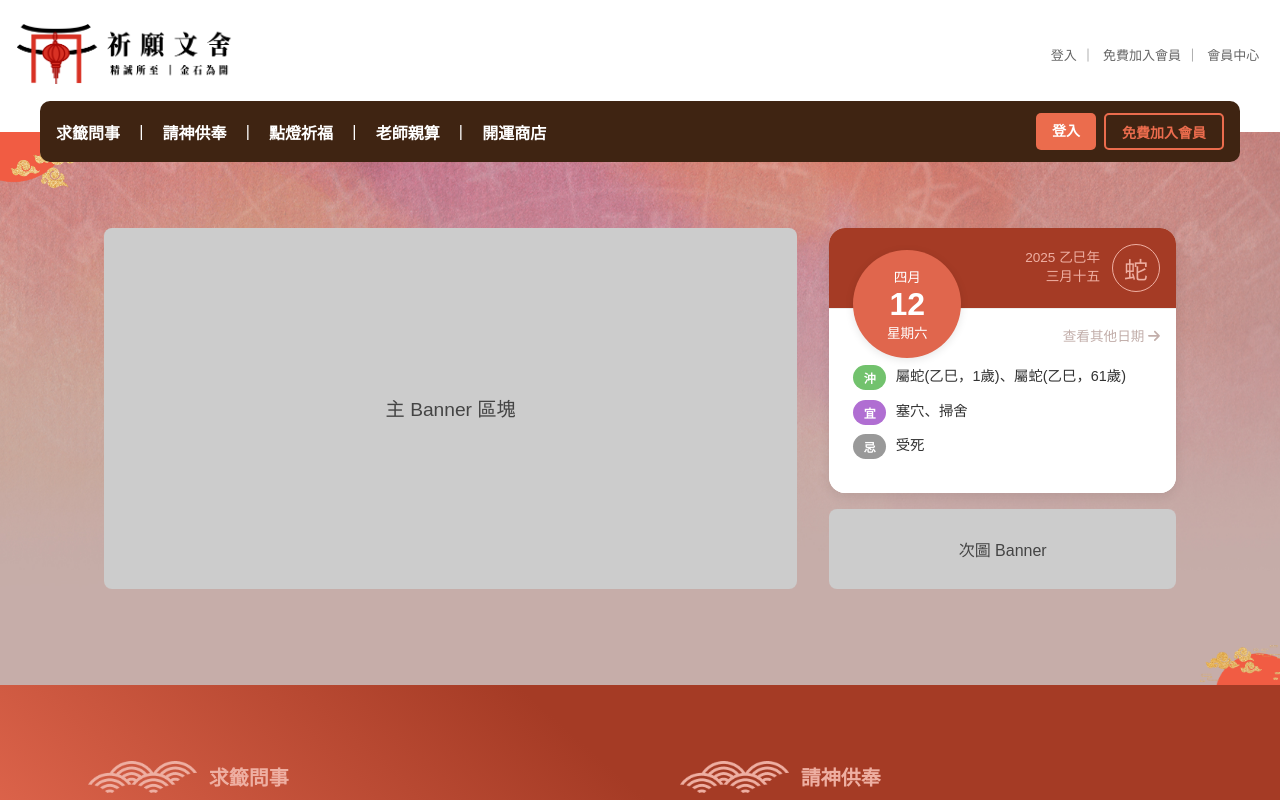
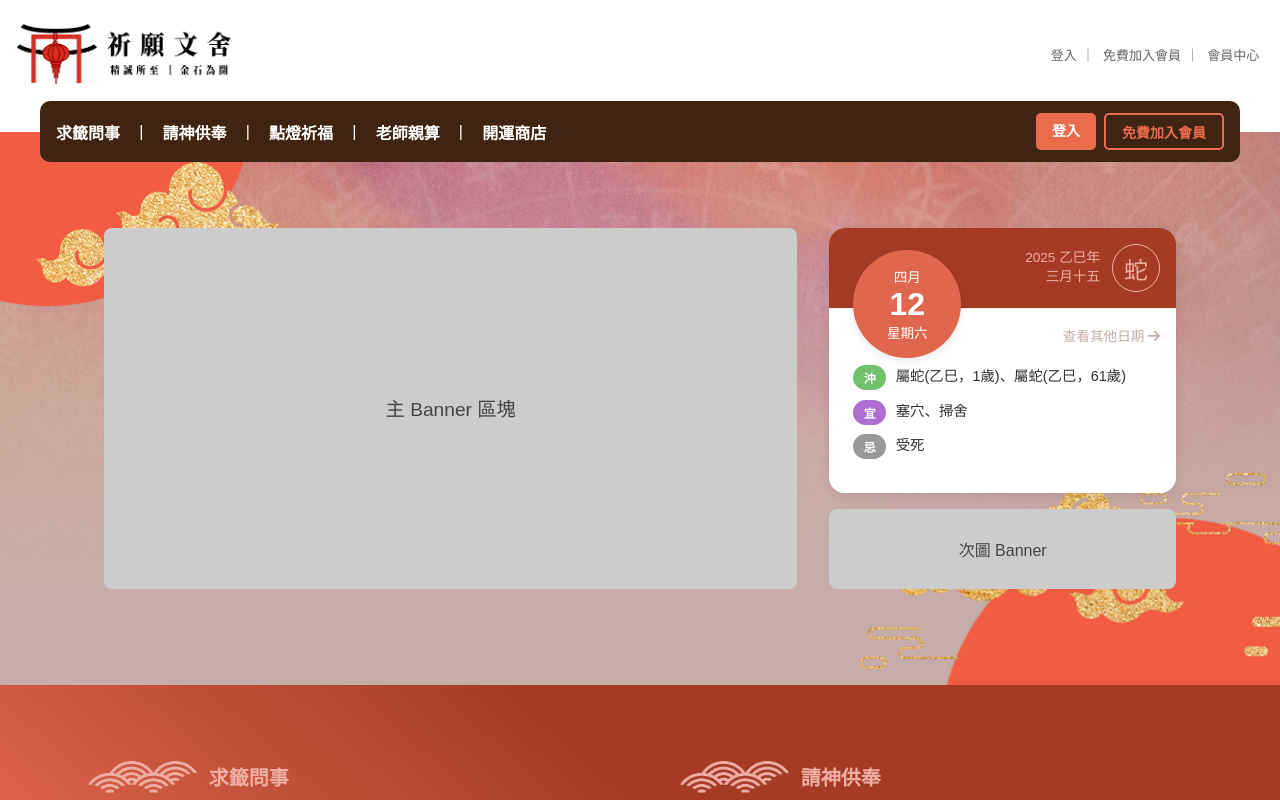
Before and after one commit to smile95137a/magic, a Vue app: page /home in a window 1280 px wide. Shown: the top 800 px of the page. Built offline with nearby package versions, Linux system fonts and the light colour scheme.

Commit message:
no message

```diff
--- a/src/components/common/SectionBackground.vue
+++ b/src/components/common/SectionBackground.vue
@@ -84,14 +84,14 @@ const props = withDefaults(
     &--left {
       top: 0;
       left: 0;
-      width: 80px;
+      width: 280px;
       height: auto;
     }
 
     &--right {
       bottom: 0;
       right: 0;
-      width: 80px;
+      width: 420px;
       height: auto;
     }
   }
```
